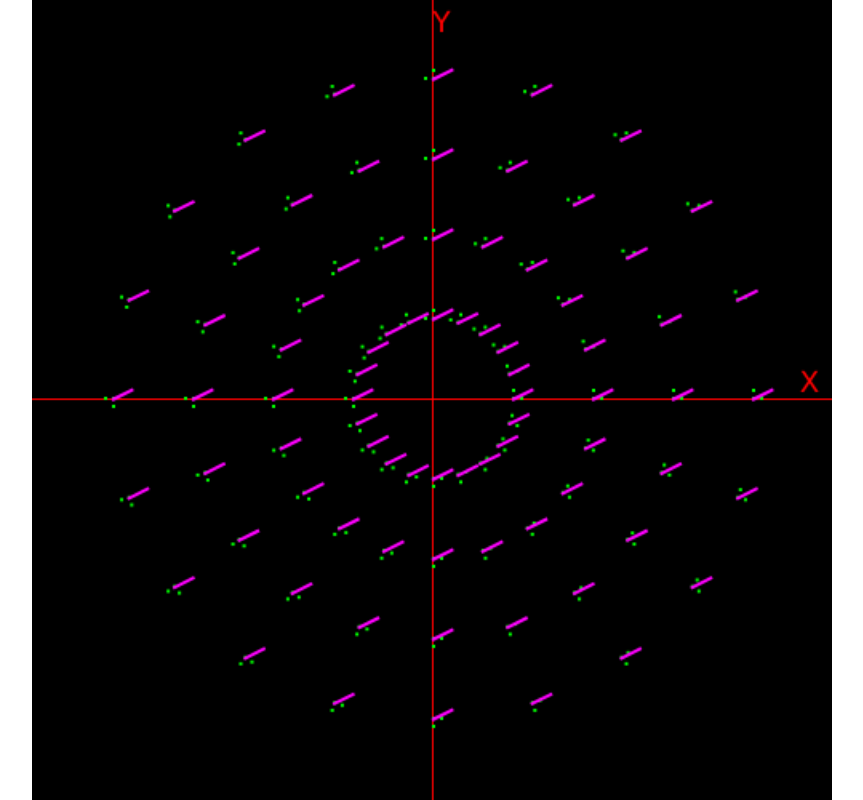
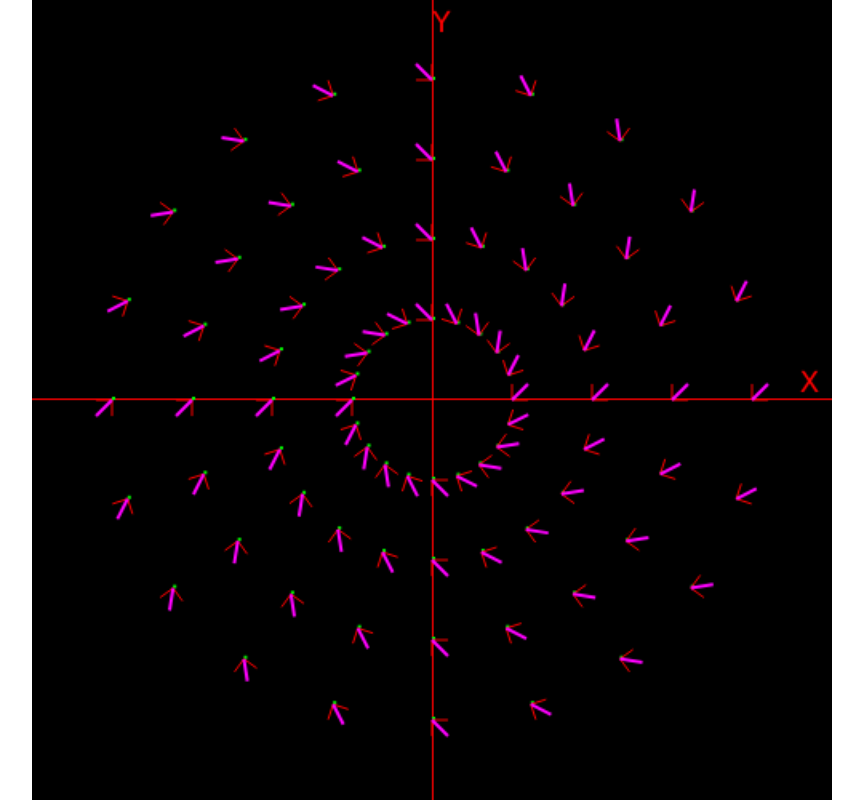
Before and after one commit to wawesomeNOGUI/polarVectorVisualization, a plain HTML site: page index.html in a window 1280 px wide. Shown: the whole page, without its empty margins (208-1071 px from the left). Drawn offline with Linux system fonts and the light colour scheme.

Commit message:
default example constant components
Also draw r unit vector and phi unit vector more clearly

```diff
--- a/index.html
+++ b/index.html
@@ -54,16 +54,19 @@ for (var i = 1; i < numOfRings; i++) {
 
     for (var j = 0; j < vectorsPerRotation; j++) {
         // set vector components for vecotor A, can be constant or depend on phi
-        // var Ar = 10;
-        // var Ap = 10;
+        var Ar = 10;
+        var Ap = 10;
 
-        // example of constant vector from example 1.19 in Engineering Electromagnetics 4th edition - Nathan Ida
-        var Ar = 1/3 * (2 * Math.cos(phi) + Math.sin(phi));
-        var Ap = -1/3 * (2 * Math.sin(phi) - Math.cos(phi));
+        //====================
+        // // example of constant vector from example 1.19 in Engineering Electromagnetics 4th edition - Nathan Ida
+        // var Ar = 1/3 * (2 * Math.cos(phi) + Math.sin(phi));
+        // var Ap = -1/3 * (2 * Math.sin(phi) - Math.cos(phi));
 
-        // scale Ap and Ar to make visible
-        Ar *= 20;
-        Ap *= 20;
+        // // scale Ap and Ar to make visible
+        // Ar *= 20;
+        // Ap *= 20;
+        //====================
+
 
         var r = ringSpacing * i;
 
@@ -85,8 +88,16 @@ for (var i = 1; i < numOfRings; i++) {
         var phiY = rX;
 
         // draw r unit vector and phi unit vector (scale up a bit to make visible)
-        ctx.fillRect(x1 + rX*5, y1 + rY*5, lineWidth, lineWidth);
-        ctx.fillRect(x1 + phiX*5, y1 + phiY*5, lineWidth, lineWidth);
+        ctx.lineWidth = 1;
+        ctx.strokeStyle = "#FF0000";
+        ctx.beginPath(); // Start a new path
+        ctx.moveTo(x1, y1); // Move the pen to tail of vecotr
+        ctx.lineTo(x1 + rX*10, y1 + rY*10); // Draw a line to head of r unit vector
+        ctx.moveTo(x1, y1);
+        ctx.lineTo(x1 + phiX*10, y1 + phiY*10); // Draw a line to head of phi unit vector
+        ctx.stroke(); // Render the path
+        // ctx.fillRect(x1 + rX*5, y1 + rY*5, lineWidth, lineWidth);
+        // ctx.fillRect(x1 + phiX*5, y1 + phiY*5, lineWidth, lineWidth);
 
         // find head of vector using the phi and r components
         var vX = rX * Ar + phiX * Ap;
```
